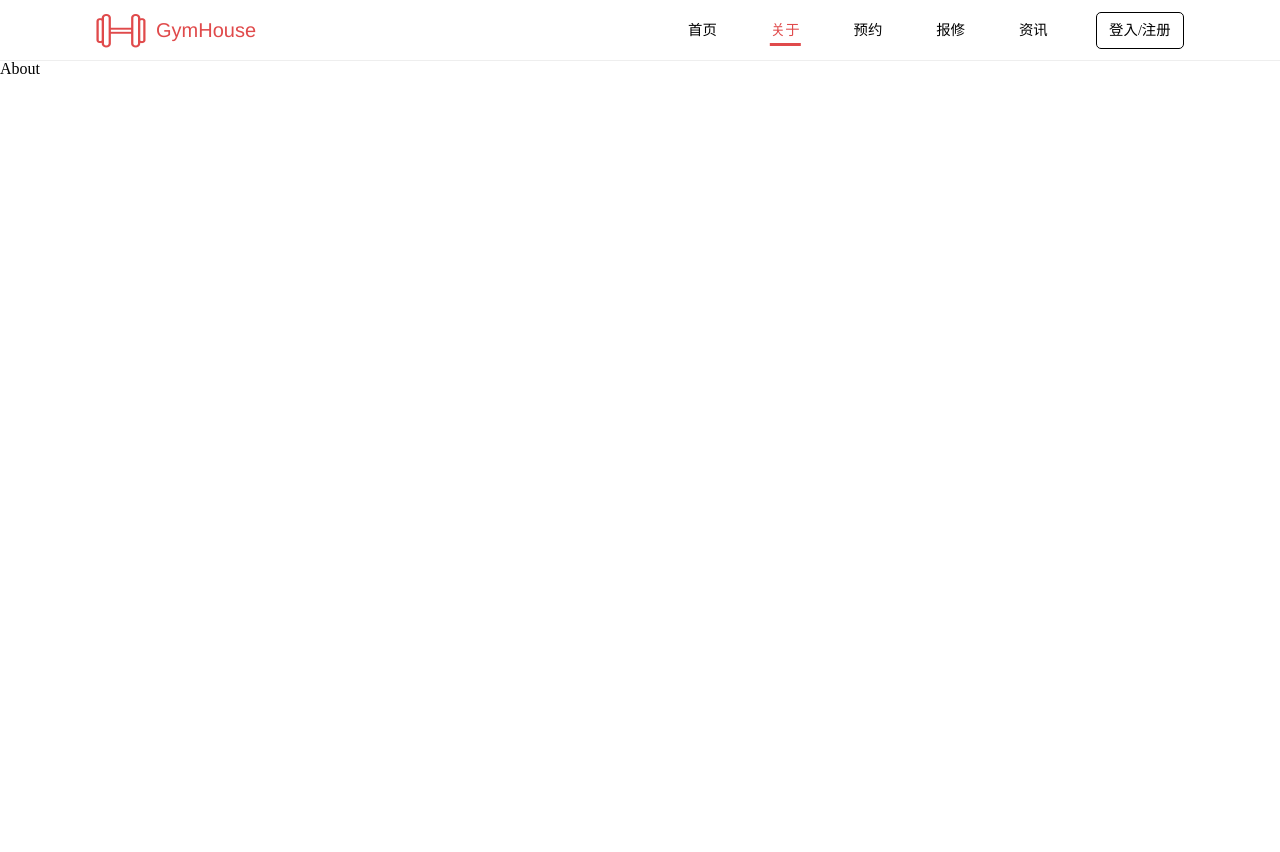
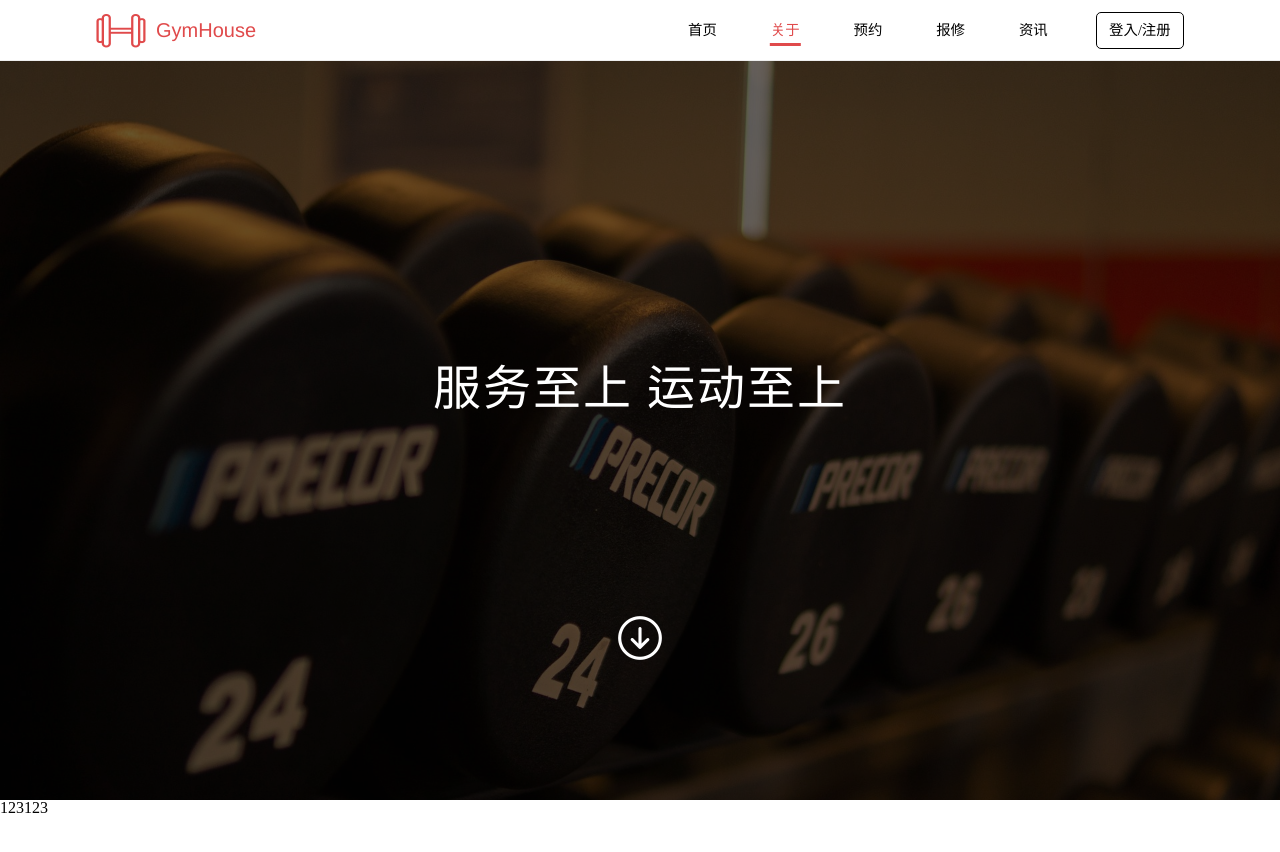
Before and after one commit to isChiwing/GymHouse, a Vue app in the folder GymHouse-FrontEnd/: page /about in a window 1280 px wide. Shown: the top 852 px of the page. Before the commit the page ends 800 px from the top, so only its background shows below. Built offline with nearby package versions, Linux system fonts and the light colour scheme.

Commit message:
update: about page--banner part

```diff
--- /dev/null
+++ b/GymHouse-FrontEnd/src/views/About/components/Banner.vue
@@ -0,0 +1,68 @@
+<script lang="ts" setup>
+const jumpFitnessPart: any = () => {
+  const intention: any = document.getElementById("#slide");
+  intention.scrollIntoView({ behavior: "smooth" });
+};
+</script>
+
+<template>
+  <div class="box">
+    <div class="black-bg">
+      <div class="content">
+        <div class="title">服务至上 运动至上</div>
+        <div class="down" @click="jumpFitnessPart"></div>
+      </div>
+    </div>
+  </div>
+</template>
+
+<style lang="scss" scoped>
+.box {
+  height: calc(100vh - 61px);
+  width: 100%;
+  background: url(../../../assets/banner-about.jpg) no-repeat;
+  background-size: cover;
+  position: relative;
+  .black-bg {
+    background-color: rgba(2, 2, 2, 0.6);
+    width: 100%;
+    height: 100%;
+    display: flex;
+    //opacity: 0.6;
+    .content {
+      position: relative;
+      height: calc(100% - 100px);
+      animation-name: titleMove;
+      animation-duration: 1s;
+      margin: 0 auto;
+      .title {
+        color: #fff;
+        font-size: 48px;
+        letter-spacing: 2px;
+        font-family: "微软雅黑";
+        margin-top: 38vh;
+      }
+      .down {
+        background: url(../../../assets/down.png) no-repeat;
+        width: 50px;
+        height: 50px;
+        background-size: cover;
+        margin: 0 auto;
+        margin-top: 200px;
+        cursor: pointer;
+      }
+    }
+  }
+
+  @keyframes titleMove {
+    from {
+      top: 20px;
+      opacity: 0;
+    }
+    to {
+      top: 0;
+      opacity: 1;
+    }
+  }
+}
+</style>
--- /dev/null
+++ b/GymHouse-FrontEnd/src/views/About/components/Fitness.vue
@@ -0,0 +1,14 @@
+<script lang="ts" setup></script>
+
+<template>
+  <div id="#slide">
+    <div class="fitness-box">123123</div>
+  </div>
+</template>
+
+<style lang="scss" scoped>
+.fitness-box {
+  height: 100vh;
+  width: 100%;
+}
+</style>
--- a/GymHouse-FrontEnd/src/views/About/index.vue
+++ b/GymHouse-FrontEnd/src/views/About/index.vue
@@ -1,3 +1,15 @@
+<script lang="ts" setup>
+import BannerVue from './components/Banner.vue';
+import FitnessVue from './components/Fitness.vue';
+</script>
+
 <template>
-    About
+    <!-- banner part -->
+    <BannerVue></BannerVue>
+
+    <FitnessVue></FitnessVue>
 </template>
+
+<style lang="scss" scoped>
+
+</style>
```
Also changed, not shown: GymHouse-FrontEnd/src/assets/banner-about.jpg (added), GymHouse-FrontEnd/src/assets/down.png (added).
